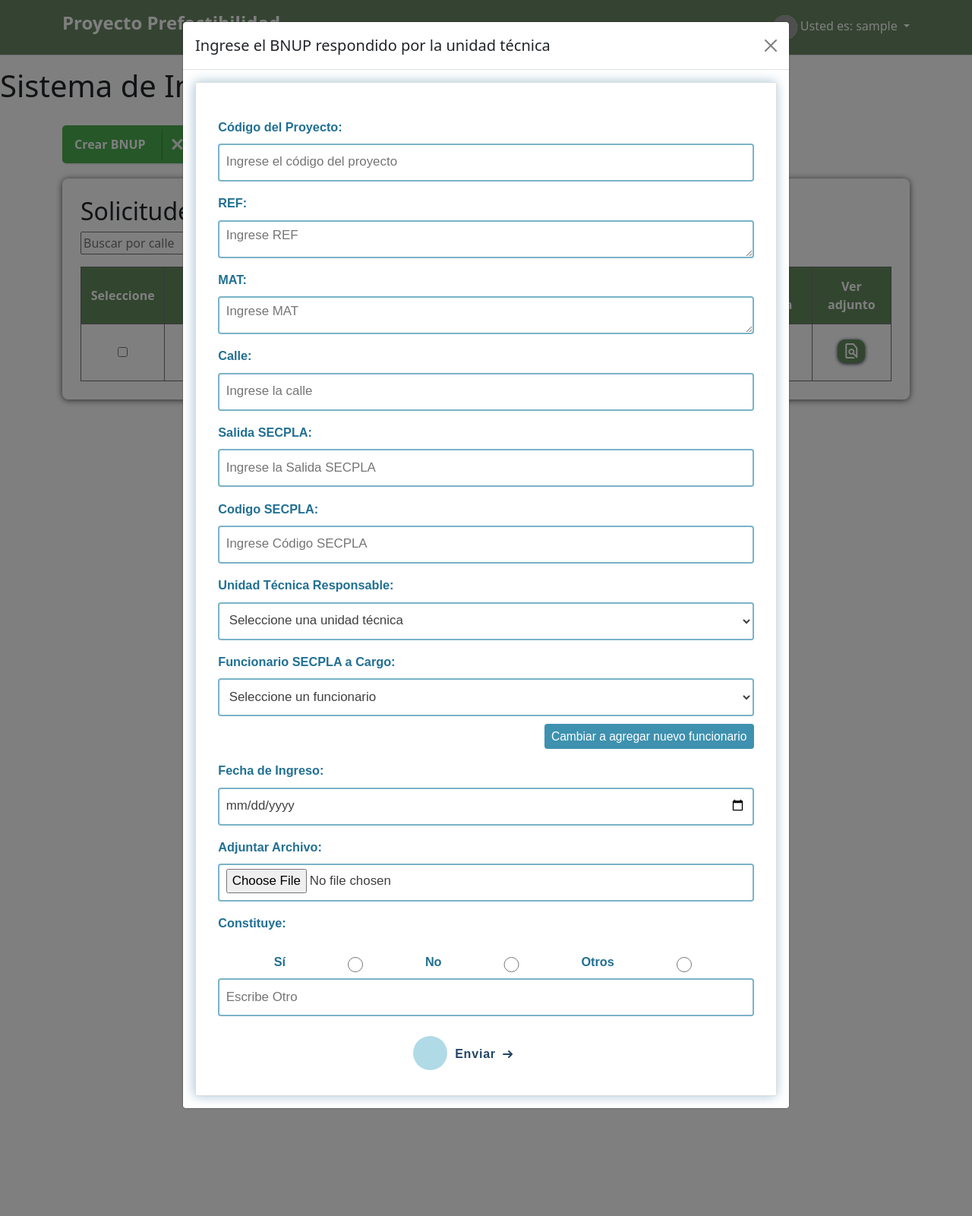
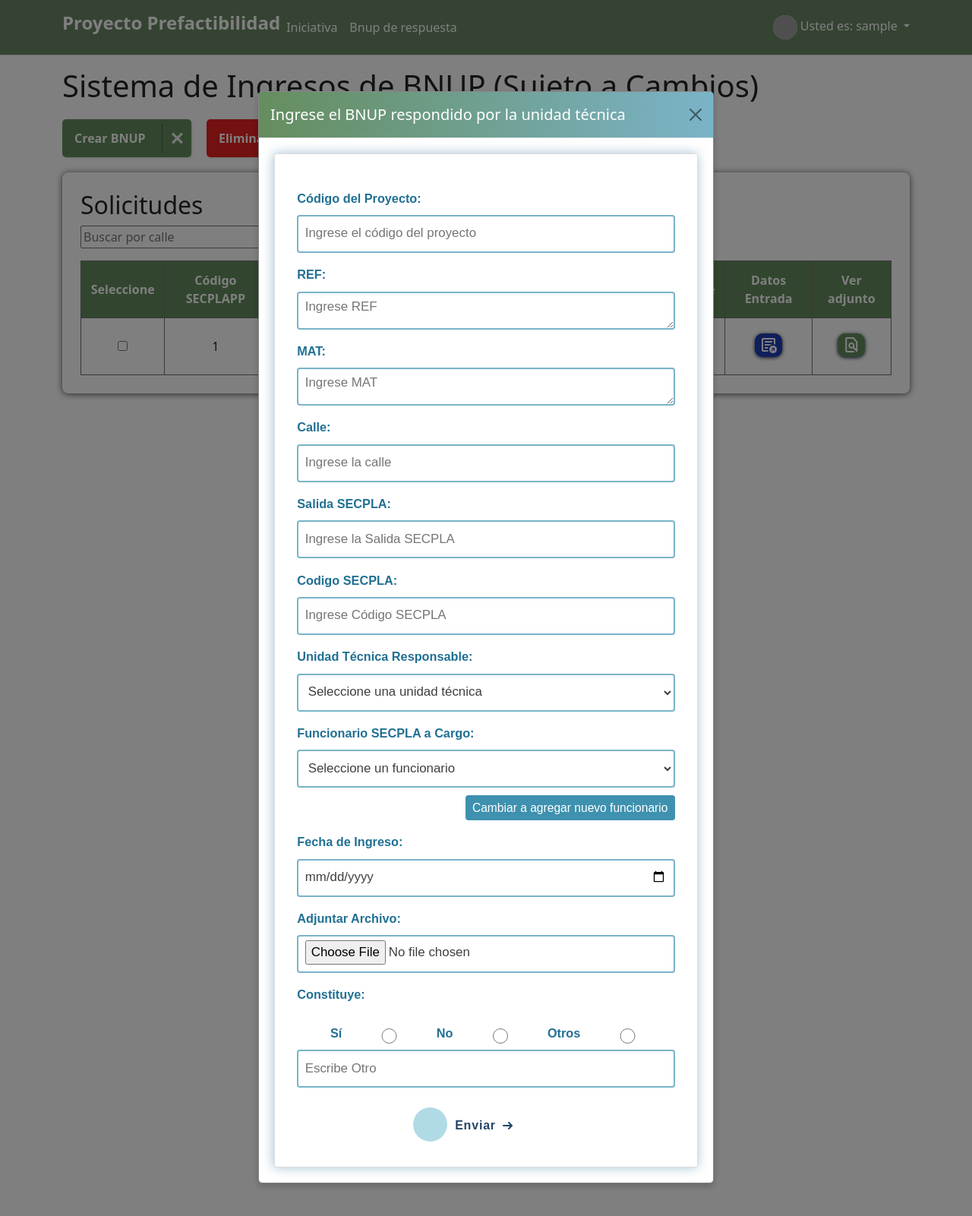
Before and after one commit to SofiaUSM/ProyectoSECPLA, a Django app: page /Forms/bnup/ in a window 1280 px wide, after a click on "Crear BNUP". Shown: the top 1601 px of the page at 76% size. Run offline with Django 3.2, Linux system fonts and the light colour scheme; a user stored in the database is signed in; tables that the repository leaves empty hold one stand-in row (values such as "Sample post"); some libraries are stand-ins or nearby versions; grey boxes are pictures that could not be loaded.

Commit message:
diseño modal
cambio en diseño de ventana emergente y formato de fecha

```diff
--- a/Formulario/templates/Bnup.html
+++ b/Formulario/templates/Bnup.html
@@ -8,10 +8,11 @@
 
 <link href="{% static 'css/bnup.css' %}" rel="stylesheet" />
 
-<h1>Sistema de Ingresos de BNUP (Sujeto a Cambios)</h1>
+
 
 
 <div class="container">
+    <h1>Sistema de Ingresos de BNUP (Sujeto a Cambios)</h1>
     <div class="button-container">
         <a href="#" data-bs-toggle="modal" data-bs-target="#dynamicEmailModal" data-email-id="1" style="text-decoration: none;">
             <button class="crear-btn">
@@ -47,6 +48,7 @@
         <input type="text" id="searchInput" onkeyup="buscarPorCalle()" placeholder="Buscar por calle">
 
         <!-- Resultados de búsqueda -->
+        <div class="table-container">
             <table id="tablaResultados">
                 <thead>
                     <tr>
@@ -80,8 +82,6 @@
                         <td>{{ bnup.calle }}</td>
                         <td>{{ bnup.funcionario.nombre }}</td>
                         <td>{{ bnup.fecha|date:"d/m/Y" }}</td>
-
-
                         <td>
                             {% if bnup.constituye == "OTRO" %}
                                 {{ bnup.constituye|default:"Otro" }}
@@ -89,17 +89,25 @@
                                 {{ bnup.constituye }}
                             {% endif %}
                         </td>
-
-
                         <!-- Previsualización de datos de entrada -->
                         <td>
                             <div class="icon-container">
+                                {% if bnup.otro_constituye %}
                                 <button class="buttonLogin buttonPreview button1" onclick="openPreviewModal('{{ bnup.n_de_ingreso }}',
-                                        '{{ bnup.funcionario.nombre }}', '{{ bnup.fecha }}', '{{ bnup.otro_constituye }}',
+                                            '{{ bnup.funcionario.nombre }}','{{ bnup.otro_constituye }}',
                                             '{{ bnup.calle }}', '{{ bnup.ref }}', '{{ bnup.mat }}')">
                                     <span class="material-symbols-outlined bell">export_notes</span>
                                 </button>
                                 <div class="tooltip">Ver datos de entrada</div>
+                                {% else %}
+                                <!-- Si otro_constituye es falso, se muestra el botón de vista previa -->
+                                <button class="buttonLogin buttonPreview button1" onclick="openPreviewModal('{{ bnup.n_de_ingreso }}',
+                                            '{{ bnup.funcionario.nombre }}', '{{ bnup.constituye }}',
+                                            '{{ bnup.calle }}', '{{ bnup.ref }}', '{{ bnup.mat }}')">
+                                    <span class="material-symbols-outlined bell">export_notes</span>
+                                </button>
+                                <div class="tooltip">Ver datos de entrada</div>
+                            {% endif %}
                             </div>
                         </td>
 
@@ -124,6 +132,7 @@
                     {% endfor %}
                 </tbody>
             </table>
+        </div>
 
     </section>
 
@@ -291,7 +300,6 @@
             <div class="modal-body">
                 <h4>Código de Ingreso: <span id="previewCodigo"></span></h4>
                 <p><strong>Funcionario:</strong> <span id="previewFuncionario"></span></p>
-                <p><strong>Fecha de Ingreso:</strong> <span id="previewFecha"></span></p>
                 <p><strong>Constituye:</strong> <span id="previewConstituye"></span></p>
                 <p><strong>Calle:</strong> <span id="previewCalle"></span></p>
                 <p><strong>REF:</strong> <span id="previewRef"></span></p>
@@ -302,10 +310,9 @@
 </div>
 
 <script>
-    function openPreviewModal(codigo, funcionario, fecha, constituye, calle, ref, mat) {
+    function openPreviewModal(codigo, funcionario, constituye, calle, ref, mat) {
         document.getElementById("previewCodigo").textContent = codigo;
         document.getElementById("previewFuncionario").textContent = funcionario;
-        document.getElementById("previewFecha").textContent = fecha;
         document.getElementById("previewConstituye").textContent = constituye;
         document.getElementById("previewCalle").textContent = calle;
         document.getElementById("previewRef").textContent = ref;
--- a/static/css/bnup.css
+++ b/static/css/bnup.css
@@ -7,6 +7,7 @@ header {
     padding: 1.5rem;
     border-radius: 8px;
     box-shadow: 0px 1px 8px rgb(0 0 0 / 68%);
+    width: 100%;
 }
 
 
@@ -17,14 +18,24 @@ label {
 }
 
 
+/* Añadir al contenedor de la tabla para hacerla responsiva */
+.table-container {
+  width: 100%;
+  overflow-x: auto; /* Hacer que la tabla sea desplazable en pantallas pequeñas */
+  -webkit-overflow-scrolling: touch;
+}
 
-
+@media (min-width: 768px) {
+  .table-container {
+      overflow-x: visible; /* No se permite el desplazamiento en pantallas grandes */
+  }
+}
 
 table {
     width: 100%;
     border-collapse: collapse;
     margin-top: 1rem;
-    overflow-x: auto;
+
 }
 th, td {
     border: 1px solid #707070;
@@ -458,7 +469,7 @@ input[type="radio"] {
   display: flex;
   align-items: center;
   text-align: start;
-  background: #4CAF50; /* Color verde para crear */
+  background: rgb(101, 141, 94);/* Color verde para crear */
   border: none;
   border-radius: 5px;
   box-shadow: 1px 1px 3px rgba(0, 0, 0, 0.15);
@@ -477,7 +488,7 @@ input[type="radio"] {
 
 .crear-btn .icon {
   position: absolute;
-  border-left: 1px solid #2c8e2c; /* Color verde más oscuro */
+  border-left: 1px solid rgb(70, 99, 65); /* Color verde más oscuro */
   transform: translateX(125px);
   height: 40px;
   width: 40px;
@@ -492,7 +503,7 @@ input[type="radio"] {
 }
 
 .crear-btn:hover {
-  background: #45a049; /* Color verde más oscuro al pasar el cursor */
+  background:rgb(70, 99, 65);/* Color verde más oscuro al pasar el cursor */
 }
 
 .crear-btn:hover .text {
@@ -512,3 +523,48 @@ input[type="radio"] {
 .crear-btn:active .icon svg {
   transform: scale(0.8);
 }
+
+
+
+/* MODAL BNUO */
+
+
+.modal-content {
+  background-color: #fff;
+  margin: 15% auto;
+  padding: 0;
+  border: 1px solid #888;
+  width: 80%;
+  max-width: 600px;
+  box-shadow: 0 4px 8px 0 rgba(0,0,0,0.2);
+}
+.modal-header {
+  padding: 15px;
+  background: linear-gradient(to right, rgb(101, 141, 94), #3e91afaf);
+  color: white;
+  display: flex;
+  justify-content: space-between;
+  align-items: center;
+}
+.modal-body {
+  padding: 20px;
+  color: black;
+}
+.close {
+  color: white;
+  font-size: 28px;
+  font-weight: bold;
+  cursor: pointer;
+}
+.close:hover,
+.close:focus {
+  color: #f1f1f1;
+  text-decoration: none;
+  cursor: pointer;
+}
+h4 {
+  margin-top: 0;
+}
+p {
+  margin: 10px 0;
+}
```
Lines whose indentation alone changed are shown as unchanged.
